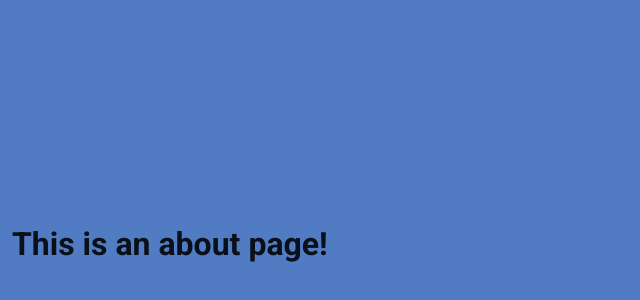
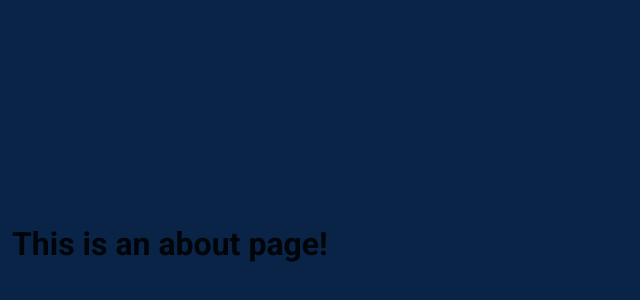
Before and after one commit to nwsas/nwsas.github.io, a Vue app: page /about in a window 1280 px wide. Shown: the part 156-456 px from the top of the page, without its empty margins (0-640 px from the left). Built offline with nearby package versions, Linux system fonts and the light colour scheme.

Commit message:
feat: change blue color

```diff
--- a/src/App.vue
+++ b/src/App.vue
@@ -14,5 +14,5 @@ export default {
 <style lang="stylus" scoped>
 .v-application
   .container
-    background #517bc2
+    background #092447
 </style>
```
Also changed, not shown: src/assets/img/nws_raw.svg.
